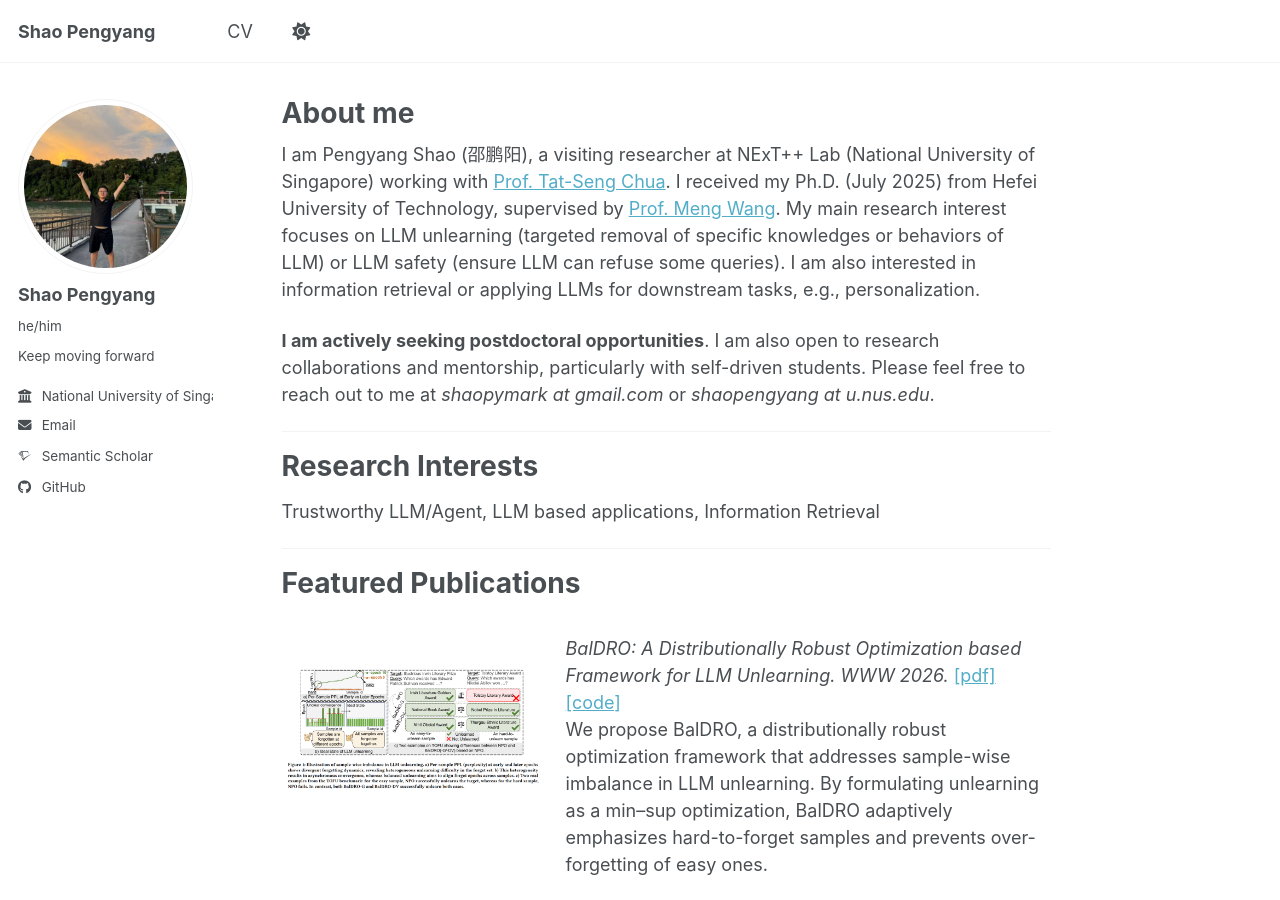
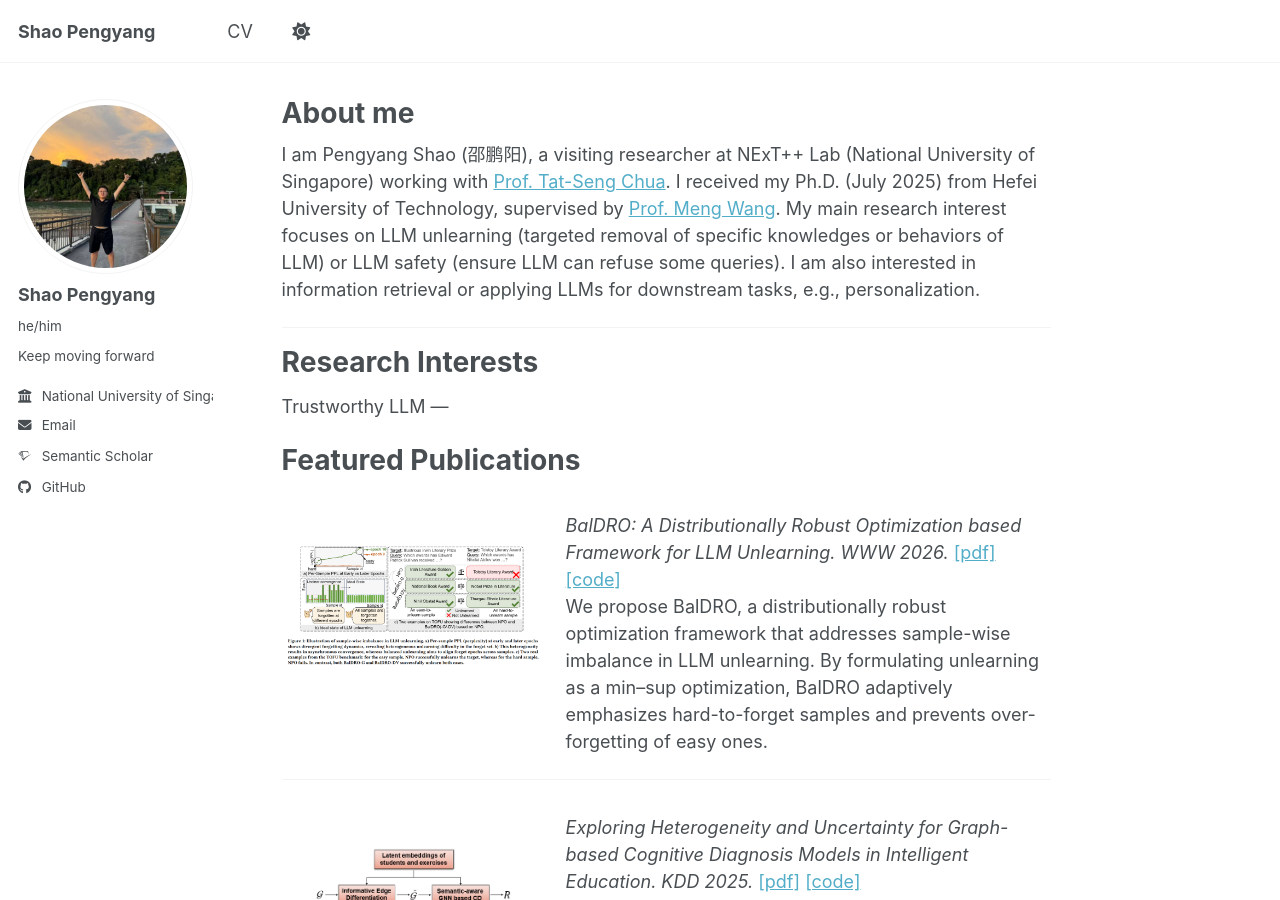
Before and after one commit to ShaoPengyang/ShaoPengyang.github.io, a Jekyll site: the page built from _pages/about.md, in a window 1280 px wide and 900 px high. Built offline with Jekyll 4.4.1, drawn with Linux system fonts in a browser that asks for light colours; some web fonts are replaced; a script bundle is joined from its source files by our own code; library files that are not in the unit come from our copies.

Commit message:
Update about.md

```diff
--- a/_pages/about.md
+++ b/_pages/about.md
@@ -9,14 +9,11 @@
 
 I am Pengyang Shao (邵鹏阳), a visiting researcher at NExT++ Lab (National University of Singapore) working with [Prof. Tat-Seng Chua](https://www.comp.nus.edu.sg/cs/people/chuats/). I received my Ph.D. (July 2025) from Hefei University of Technology, supervised by [Prof. Meng Wang](https://sites.google.com/view/meng-wang/home). My main research interest focuses on LLM unlearning (targeted removal of specific knowledges or behaviors of LLM) or LLM safety (ensure LLM can refuse some queries). I am also interested in information retrieval or applying LLMs for downstream tasks, e.g., personalization.
 
-**I am actively seeking postdoctoral opportunities**. I am also open to research collaborations and mentorship, particularly with self-driven students. Please feel free to reach out to me at *shaopymark at gmail.com* or *shaopengyang at u.nus.edu*.
-
 ---
 
 Research Interests
 ======
-Trustworthy LLM/Agent, LLM based applications, Information Retrieval
-
+Trustworthy LLM
 ---
 
 Featured Publications
```
